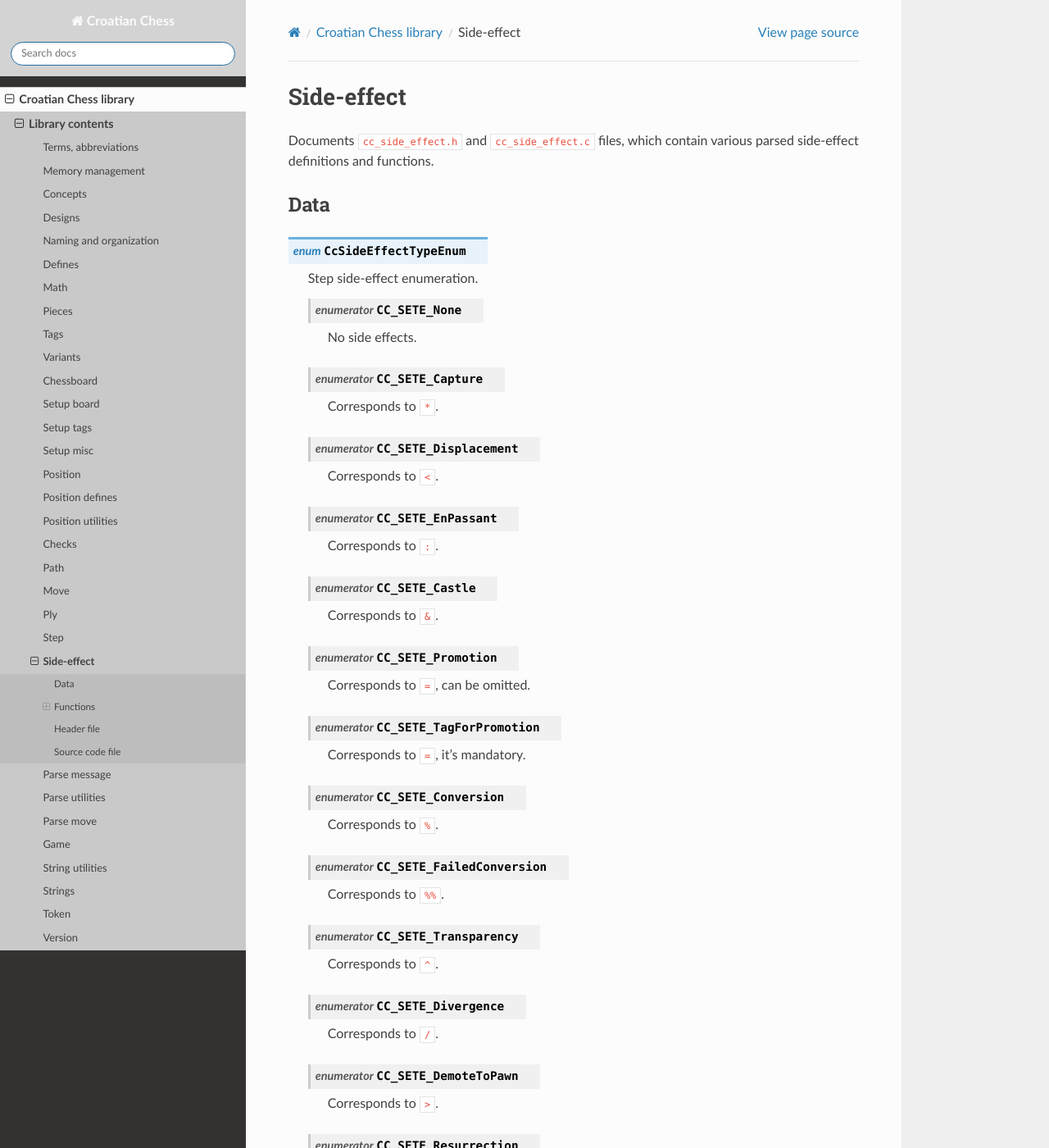
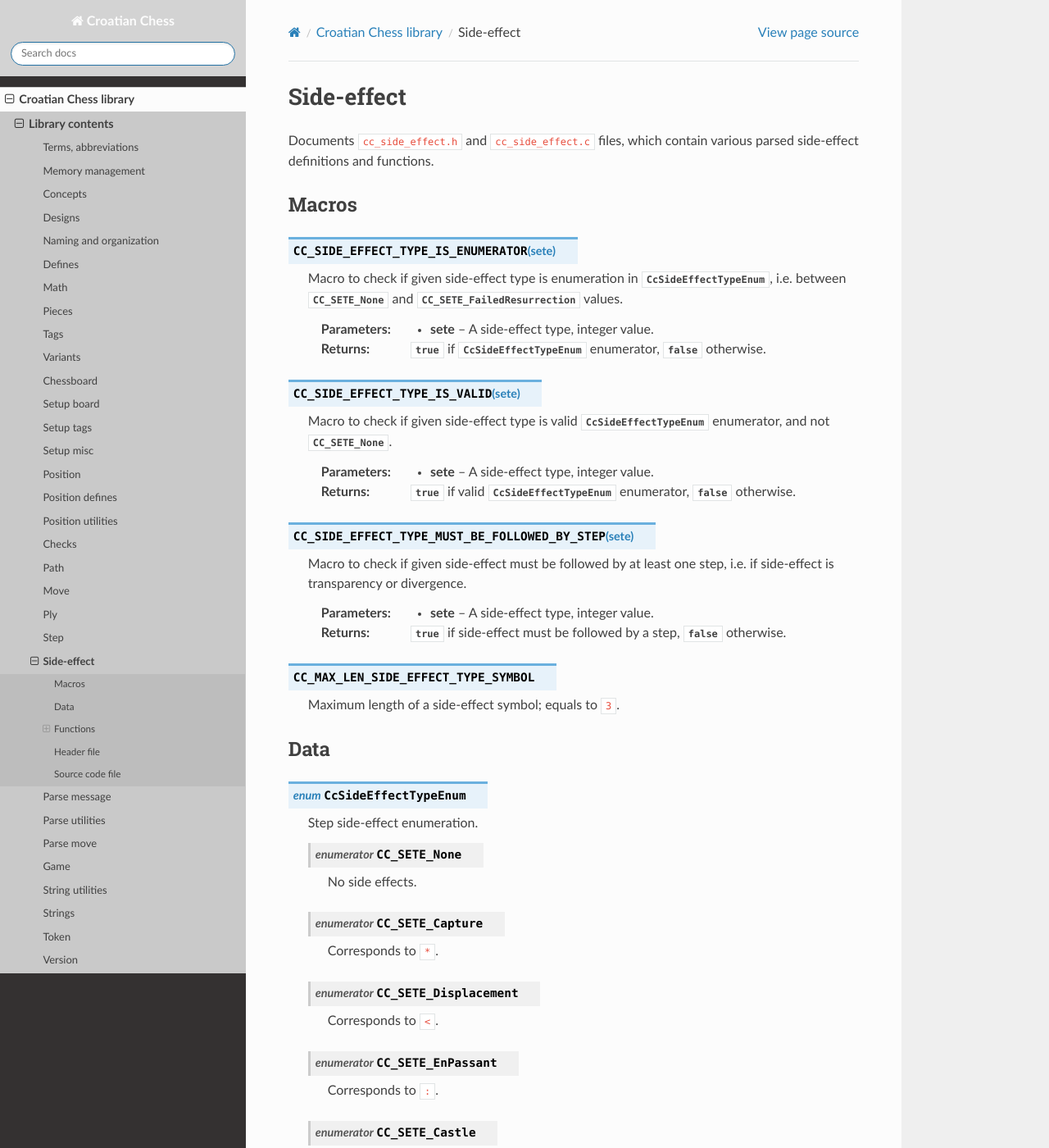
Before and after one commit to mmlacak/crochess, a Sphinx documentation site: the page built from docs/source/libcc/ccsideeffect.rst, in a window 1280 px wide and 1400 px high. Shown: the whole window at 82% size. Built offline with Sphinx 7.4.7 and the Read the Docs theme 3.1.0, drawn with Linux system fonts in a browser that asks for light colours; some of the changed text lies outside the part shown.

Commit message:
Docs for side-effect macros.

```diff
--- a/docs/source/conf.py
+++ b/docs/source/conf.py
@@ -26,10 +26,10 @@ copyright = '2021, Mario Mlačak'
 author = 'Mario Mlačak'
 
 # The short X.Y version
-version = "0.0.1.58:1237+20241228.065126"   # docs-new-lib-short-version-major-minor-feature-commit+meta~breaks-place-marker
+version = "0.0.1.60:1239+20241229.015303"   # docs-new-lib-short-version-major-minor-feature-commit+meta~breaks-place-marker
 
 # The full version, including alpha/beta/rc tags
-release = "0.0.1.58:1237+20241228.065126"   # docs-new-lib-full-version-major-minor-feature-commit+meta~breaks-place-marker
+release = "0.0.1.60:1239+20241229.015303"   # docs-new-lib-full-version-major-minor-feature-commit+meta~breaks-place-marker
 
 
 # -- General configuration ---------------------------------------------------
--- a/docs/source/libcc/ccsideeffect.rst
+++ b/docs/source/libcc/ccsideeffect.rst
@@ -11,6 +11,43 @@ Side-effect
 
 Documents ``cc_side_effect.h`` and ``cc_side_effect.c`` files,
 which contain various parsed side-effect definitions and functions.
+
+.. _lbl-libcc-ccsideeffect-macros:
+
+Macros
+------
+
+.. c:macro:: CC_SIDE_EFFECT_TYPE_IS_ENUMERATOR(sete)
+
+    Macro to check if given side-effect type is enumeration in :c:enum:`CcSideEffectTypeEnum`,
+    i.e. between :c:enumerator:`CC_SETE_None` and :c:enumerator:`CC_SETE_FailedResurrection`
+    values.
+
+    :param sete: A side-effect type, integer value.
+    :returns: :c:data:`true` if :c:type:`CcSideEffectTypeEnum` enumerator,
+              :c:data:`false` otherwise.
+
+.. c:macro:: CC_SIDE_EFFECT_TYPE_IS_VALID(sete)
+
+    Macro to check if given side-effect type is valid :c:enum:`CcSideEffectTypeEnum`
+    enumerator, and not :c:enumerator:`CC_SETE_None`.
+
+    :param sete: A side-effect type, integer value.
+    :returns: :c:data:`true` if valid :c:type:`CcSideEffectTypeEnum` enumerator,
+              :c:data:`false` otherwise.
+
+.. c:macro:: CC_SIDE_EFFECT_TYPE_MUST_BE_FOLLOWED_BY_STEP(sete)
+
+    Macro to check if given side-effect must be followed by at least one step,
+    i.e. if side-effect is transparency or divergence.
+
+    :param sete: A side-effect type, integer value.
+    :returns: :c:data:`true` if side-effect must be followed by a step,
+              :c:data:`false` otherwise.
+
+.. c:macro:: CC_MAX_LEN_SIDE_EFFECT_TYPE_SYMBOL
+
+    Maximum length of a side-effect symbol; equals to ``3``.
 
 .. _lbl-libcc-ccsideeffect-data:
 
```
Also changed, not shown: other parts of docs/source/libcc/ccsideeffect.rst (+0 -4 lines), 2 other files.
